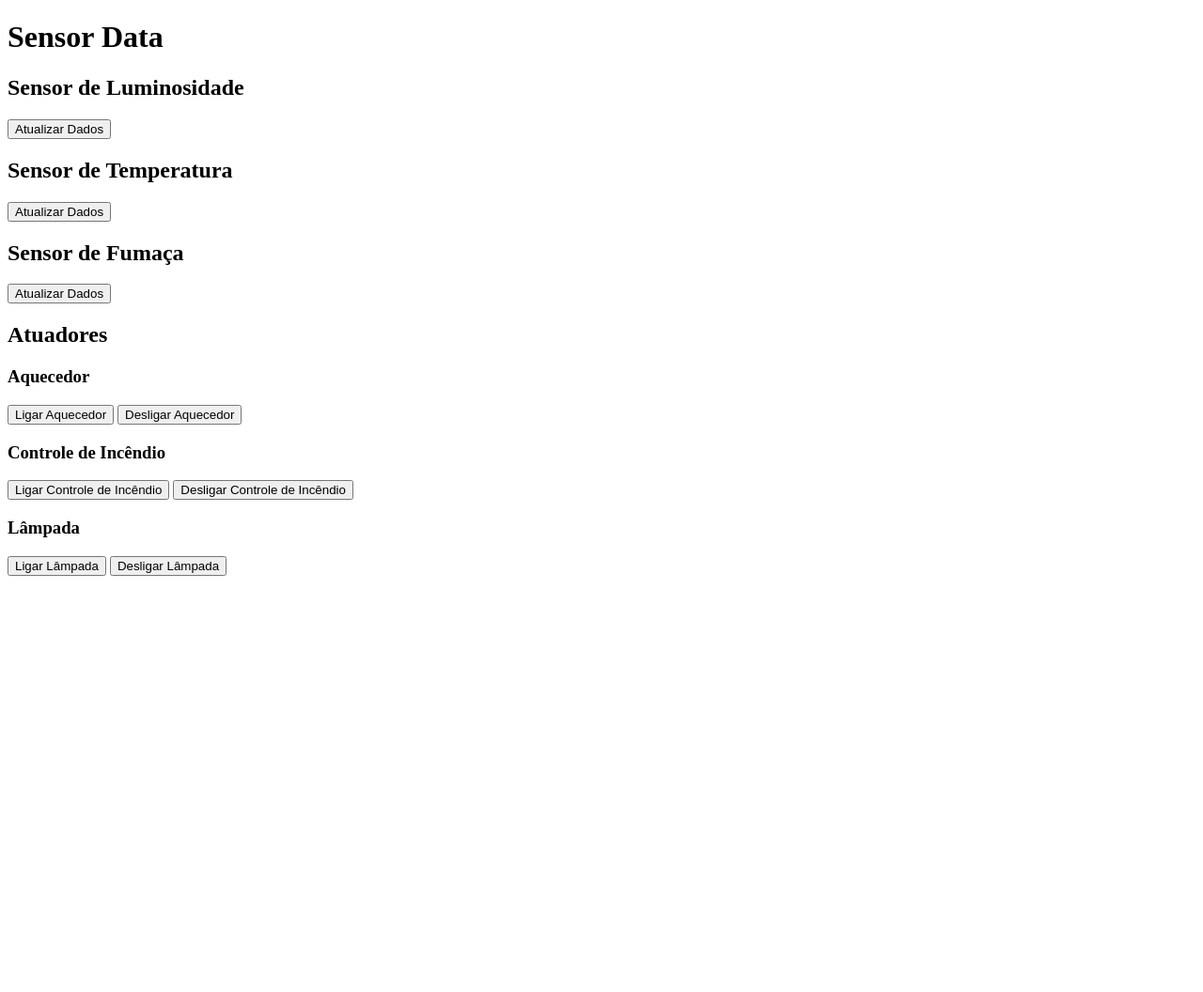
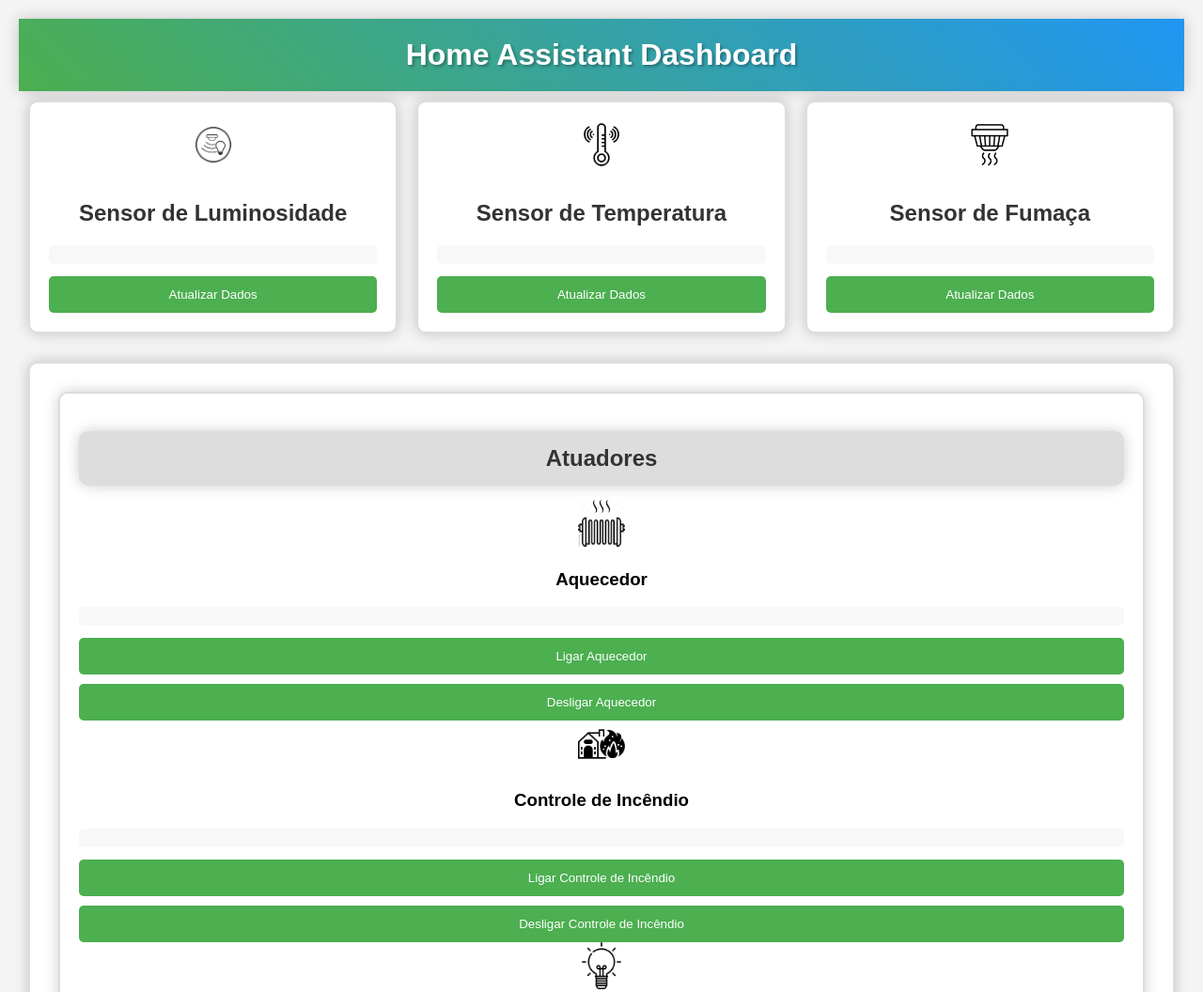
Before and after one commit to inacio-dev/ufc-distribuidos, a website: page index.html in a window 1280 px wide. Shown: the top 1056 px of the page at 94% size. Before the commit the page ends 800 px from the top, so only its background shows below. Drawn offline with Linux system fonts and the light colour scheme; no server answers.

Commit message:
Inicio da dashboard

```diff
--- a/index.html
+++ b/index.html
@@ -3,109 +3,188 @@
 <head>
   <meta charset="UTF-8" />
   <meta name="viewport" content="width=device-width, initial-scale=1.0" />
-    <title>Sensor Data</title>
-    <script>
-      function fetchData(sensor) {
-        fetch(`http://localhost:3000/${sensor}`)
-          .then((response) => response.json())
-          .then((data) => {
-            document.getElementById(sensor).innerText = JSON.stringify(
-              data,
-              null,
-              2
-            );
-          })
-          .catch((error) =>
-            console.error(`Erro ao buscar dados do ${sensor}:`, error)
-          );
+  <title>Home Assistant Dashboard</title>
+  <style>
+    body {
+      font-family: 'Arial', sans-serif;
+      margin: 20px;
+      background-color: #f4f4f4;
     }
 
-      function fetchStatus(actuator) {
-        fetch(`http://localhost:3000/${actuator}/status`)
-          .then((response) => response.json())
-          .then((data) => {
-            document.getElementById(
-              `${actuator}-status`
-            ).innerText = `Status: ${data.status}`;
-          })
-          .catch((error) =>
-            console.error(`Erro ao buscar status do ${actuator}:`, error)
-          );
+    header {
+      background: linear-gradient(45deg, #4caf50, #2196f3);
+      color: #fff;
+      padding: 20px;
+      text-align: center;
+      box-shadow: 0 0 15px rgba(0, 0, 0, 0.2);
     }
 
-      function updateData() {
-        fetchData("SensorLuminosidade");
-        fetchData("SensorTemperatura");
-        fetchData("SensorFumaca");
-
-        fetchStatus("aquecedor");
-        fetchStatus("controle-incendio");
-        fetchStatus("lampada");
+    h1 {
+      margin: 0;
+      font-size: 2em;
+      text-shadow: 2px 2px 3px rgba(0, 0, 0, 0.3);
     }
 
-      // Atualiza os dados a cada 5 segundos (5000 milissegundos)
-      setInterval(updateData, 5000);
+    main {
+      display: flex;
+      flex-wrap: wrap;
+      justify-content: space-around;
+    }
 
-      // Executa a primeira atualização ao carregar a página
-      updateData();
+    section {
+      background-color: #fff;
+      box-shadow: 0 0 15px rgba(0, 0, 0, 0.2);
+      padding: 20px;
+      margin: 10px;
+      border-radius: 10px;
+      flex: 1 1 300px;
+      text-align: center;
+      border: 2px solid #ddd;
+      transition: border-color 0.3s, box-shadow 0.3s;
+    }
 
-      function sendCommand(actuator, command) {
-        fetch(`http://localhost:3000/${actuator}`, {
-          method: "PUT",
-          headers: {
-            "Content-Type": "application/json",
-          },
-          body: JSON.stringify({ command }),
-        })
-          .then((response) => response.json())
-          .then((data) => {
-            console.log(`Comando enviado para ${actuator}: ${command}`);
-            // Atualiza o status após enviar o comando
-            fetchStatus(actuator);
-          })
-          .catch((error) =>
-            console.error(`Erro ao enviar comando para ${actuator}:`, error)
-          );
+    section:hover {
+      border-color: #4caf50;
+      box-shadow: 0 0 20px rgba(0, 0, 0, 0.3);
     }
-    </script>
+
+    h2 {
+      color: #333;
+    }
+
+    .sensor-icon,
+    .actuator-icon {
+      width: 50px;
+      height: 50px;
+      margin-bottom: 10px;
+      transition: transform 0.3s;
+    }
+
+    .sensor-icon:hover,
+    .actuator-icon:hover {
+      transform: scale(1.2);
+    }
+
+    pre {
+      background-color: #f8f8f8;
+      padding: 10px;
+      border-radius: 5px;
+      overflow: auto;
+    }
+
+    button {
+      background-color: #4caf50;
+      color: #fff;
+      padding: 12px;
+      margin-top: 10px;
+      border: none;
+      border-radius: 5px;
+      cursor: pointer;
+      display: block;
+      width: 100%;
+      transition: background-color 0.3s;
+    }
+
+    button:hover {
+      background-color: #45a049;
+    }
+
+    .actuators {
+      display: flex;
+      flex-wrap: wrap;
+      justify-content: space-around;
+      margin-top: 20px;
+    }
+
+    .actuator {
+      background-color: #fff;
+      box-shadow: 0 0 15px rgba(0, 0, 0, 0.2);
+      padding: 20px;
+      margin: 10px;
+      border-radius: 10px;
+      flex: 1 1 300px;
+      text-align: center;
+      border: 2px solid #ddd;
+      transition: border-color 0.3s, box-shadow 0.3s;
+    }
+
+    .actuator:hover {
+      border-color: #4caf50;
+      box-shadow: 0 0 20px rgba(0, 0, 0, 0.3);
+    }
+
+    .actuators h2 {
+      font-size: 1.5em;
+      color: #333;
+      margin-bottom: 15px;
+      background-color: #ddd;
+      padding: 15px;
+      border-radius: 10px;
+      box-shadow: 0 0 15px rgba(0, 0, 0, 0.2);
+    }
+
+    .actuator h3 {
+      margin-top: 10px;
+    }
+  </style>
+
 </head>
 <body>
-    <h1>Sensor Data</h1>
+  <header>
+    <h1>Home Assistant Dashboard</h1>
+  </header>
 
+  <main>
+    <section>
+      <img src="icones/luzsensor.png" alt="Ícone Luminosidade" class="sensor-icon" />
       <h2>Sensor de Luminosidade</h2>
       <pre id="SensorLuminosidade"></pre>
       <button onclick="fetchData('SensorLuminosidade')">Atualizar Dados</button>
+    </section>
 
+    <section>
+      <img src="icones/tempsensor.png" alt="Ícone Temperatura" class="sensor-icon" />
       <h2>Sensor de Temperatura</h2>
       <pre id="SensorTemperatura"></pre>
       <button onclick="fetchData('SensorTemperatura')">Atualizar Dados</button>
+    </section>
 
+    <section>
+      <img src="icones/smokesensor.png" alt="Ícone Fumaça" class="sensor-icon" />
       <h2>Sensor de Fumaça</h2>
       <pre id="SensorFumaca"></pre>
       <button onclick="fetchData('SensorFumaca')">Atualizar Dados</button>
+    </section>
+  </main>
 
+  <section class="actuators">
+    <div class="actuator">
       <h2>Atuadores</h2>
+
+      <div>
+        <img src="icones/heater.jpg" alt="Ícone Aquecedor" class="actuator-icon" />
         <h3>Aquecedor</h3>
         <pre id="aquecedor-status"></pre>
         <button onclick="sendCommand('aquecedor', 'ligar')">Ligar Aquecedor</button>
-    <button onclick="sendCommand('aquecedor', 'desligar')">
-      Desligar Aquecedor
-    </button>
+        <button onclick="sendCommand('aquecedor', 'desligar')">Desligar Aquecedor</button>
+      </div>
 
+      <div>
+        <img src="icones/firecontroler.png" alt="Ícone Controle de Incêndio" class="actuator-icon" />
         <h3>Controle de Incêndio</h3>
         <pre id="controle-incendio-status"></pre>
-    <button onclick="sendCommand('controleincendio', 'ligar')">
-      Ligar Controle de Incêndio
-    </button>
-    <button onclick="sendCommand('controleincendio', 'desligar')">
-      Desligar Controle de Incêndio
-    </button>
+        <button onclick="sendCommand('controleincendio', 'ligar')">Ligar Controle de Incêndio</button>
+        <button onclick="sendCommand('controleincendio', 'desligar')">Desligar Controle de Incêndio</button>
+      </div>
 
+      <div>
+        <img src="icones/lamp.png" alt="Ícone Lâmpada" class="actuator-icon" />
         <h3>Lâmpada</h3>
         <pre id="lampada-status"></pre>
         <button onclick="sendCommand('lampada', 'ligar')">Ligar Lâmpada</button>
-    <button onclick="sendCommand('lampada', 'desligar')">
-      Desligar Lâmpada
-    </button>
+        <button onclick="sendCommand('lampada', 'desligar')">Desligar Lâmpada</button>
+      </div>
+    </div>
+  </section>
 </body>
 </html>
```
Also changed, not shown: icones/firecontroler.png (added), icones/heater.jpg (added), icones/lamp.png (added), icones/luzsensor.png (added), icones/smokesensor.png (added), icones/tempsensor.png (added). Lines whose indentation alone changed are shown as unchanged.
